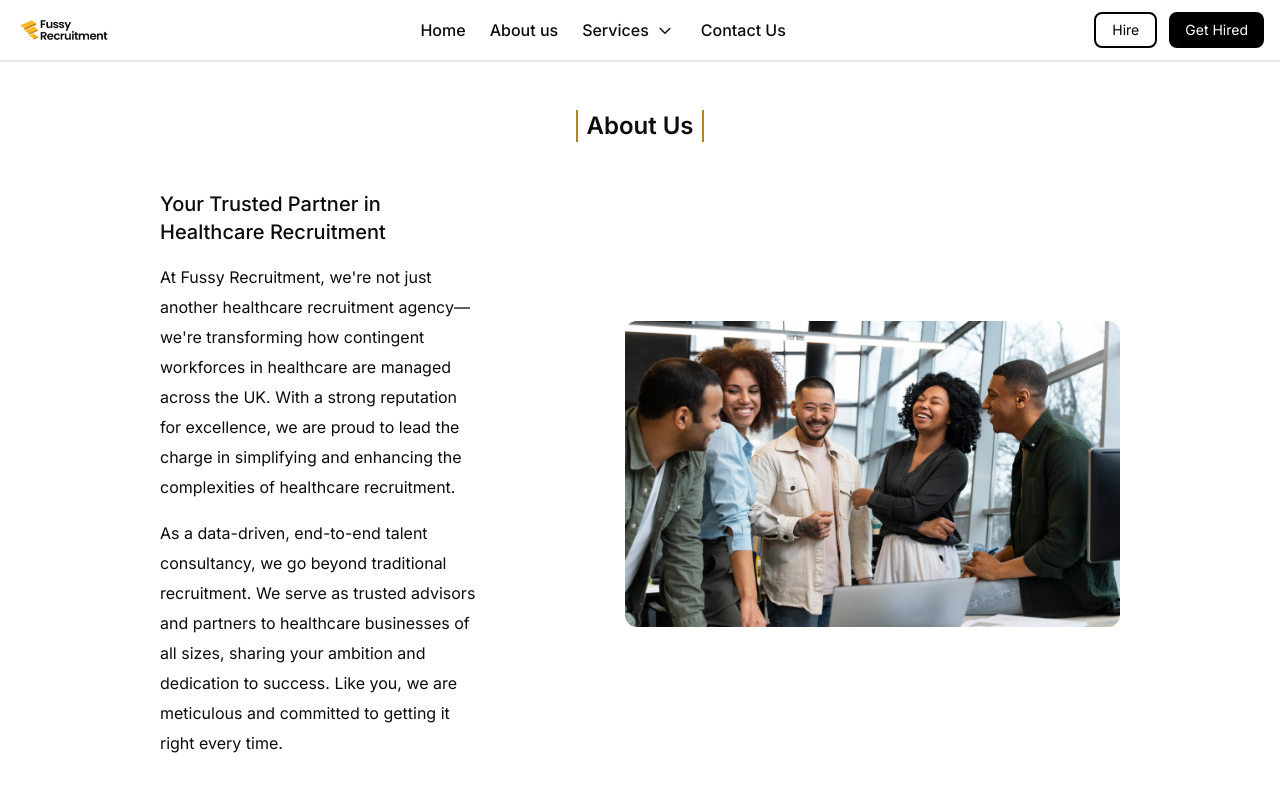
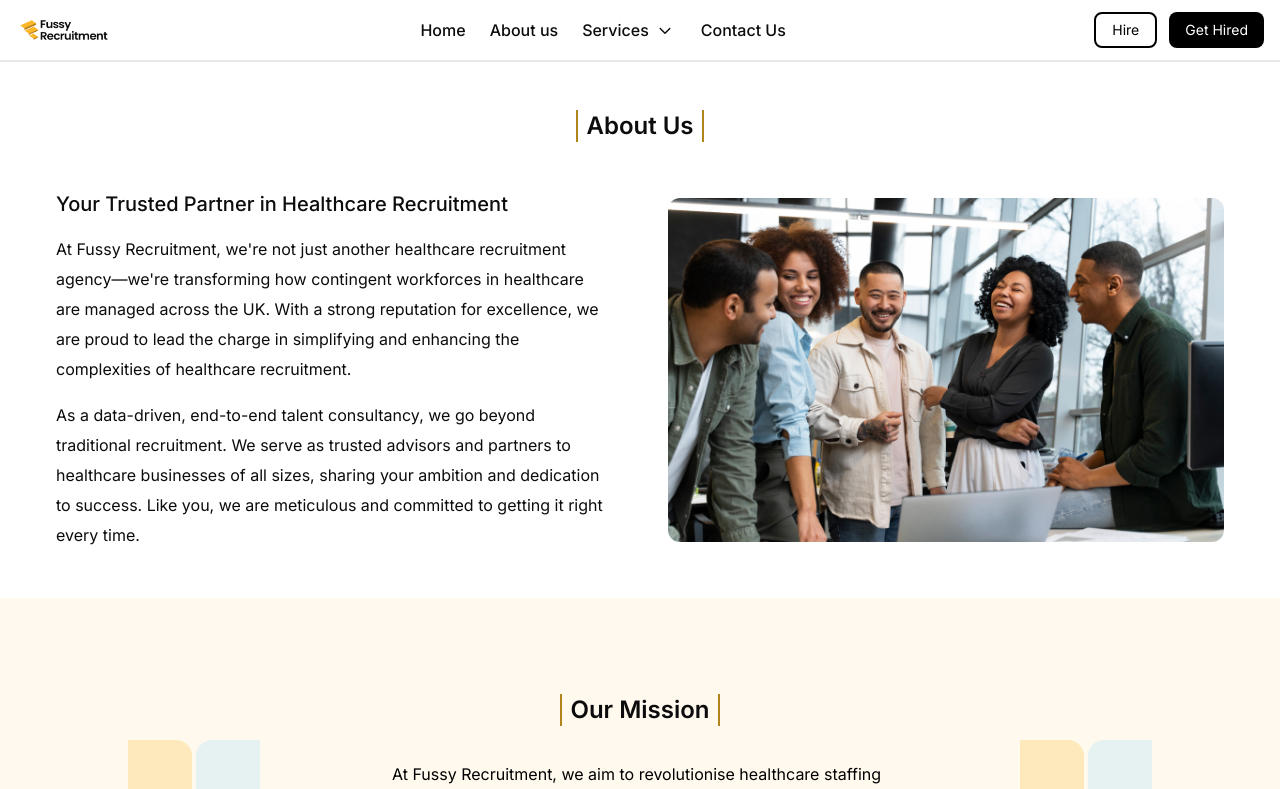
Before and after one commit to Lawdshev/fussy-recruitment, a Next.js app: page /about-us in a window 1280 px wide. Shown: the top 789 px of the page. Built offline with nearby package versions, Linux system fonts and the light colour scheme.

Commit message:
fix: deployment

```diff
--- a/src/app/about-us/page.tsx
+++ b/src/app/about-us/page.tsx
@@ -9,7 +9,7 @@ import objects from "@/assets/bodyframe/OBJECTS.png"
 import Button from "@/components/ui/button/btn";
 import { useRouter } from "next/navigation";
 
-function page() {
+function Page() {
     const router = useRouter();
   return (
     <div>
@@ -46,4 +46,4 @@ function page() {
   );
 }
 
-export default page;
+export default Page;
--- a/src/app/services/permanent-staffing/page.tsx
+++ b/src/app/services/permanent-staffing/page.tsx
@@ -12,7 +12,7 @@ import SectionWithImage from "@/components/goals/goal";
 import { useRouter } from "next/navigation";
 
 
-const page = () => {
+const Page = () => {
   const router = useRouter();
   return (
     <div>
@@ -67,4 +67,4 @@ const page = () => {
   );
 };
 
-export default page;
+export default Page;
--- a/src/app/services/recruitment-process-outsourcing/page.tsx
+++ b/src/app/services/recruitment-process-outsourcing/page.tsx
@@ -9,7 +9,7 @@ import SectionWithImage from '@/components/goals/goal';
 import { useRouter } from "next/navigation";
 
 
-const page = () => {
+const Page = () => {
     const router = useRouter();
     return (
         <div>
@@ -33,4 +33,4 @@ const page = () => {
     );
 };
 
-export default page;
+export default Page;
--- a/src/components/about/hero.tsx
+++ b/src/components/about/hero.tsx
@@ -5,21 +5,21 @@ import youth from "@/assets/about-hero/authentic-small-youthful-marketing-agency
 
 const Hero = () => {
   return (
-    <div className="bg-[#FFFFFF] py-6 md:py-12 px-8 md:px-24 lg:px-32">
+    <div className="container py-6 md:py-12 px-8 md:px-24 lg:px-32 xl:px-8 mx-auto">
       <PageTitle title="About Us" />
-      <div className="flex flex-col-reverse xl:flex-row items-center gap-8 xl:gap-36 xl:px-8 container mx-auto mt-8 lg:mt-12">
-        <div className="w-full xl:w-[40%]">
+      <div className="flex flex-col-reverse xl:flex-row items-center gap-8 xl:gap-16 xl:px-6 container mx-auto mt-8 lg:mt-12">
+        <div className="w-full xl:w-[50%]">
           <p className="text-xl font-medium text-primary-text text-center xl:text-left">
             Your Trusted Partner in Healthcare Recruitment
           </p>
-          <p className="text-primary-text my-4 leading-[30px]">
+          <p className="text-[#0C0C0C] my-4 leading-[30px]">
             At Fussy Recruitment, we&apos;re not just another healthcare
             recruitment agency—we&apos;re transforming how contingent workforces
             in healthcare are managed across the UK. With a strong reputation
             for excellence, we are proud to lead the charge in simplifying and
             enhancing the complexities of healthcare recruitment.
           </p>
-          <p className="text-primary-text leading-[30px]">
+          <p className="text-[#0C0C0C] leading-[30px]">
             As a data-driven, end-to-end talent consultancy, we go beyond
             traditional recruitment. We serve as trusted advisors and partners
             to healthcare businesses of all sizes, sharing your ambition and
--- a/src/components/recruitment-process/index.tsx
+++ b/src/components/recruitment-process/index.tsx
@@ -17,7 +17,7 @@ function Index() {
                           At Fussy Recruitment, our Recruitment Process Outsourcing (RPO) service is designed to take the hassle out of your recruitment process. By partnering with us, you can delegate all or part of your hiring activities to our expert team, gaining the benefits of increased flexibility, efficiency, and cost savings while retaining control over crucial decisions.
                       </p>
                       <p className="text-primary-text text-sm sm:text-base leading-[30px] sm:leading-[26px] lg:leading-[30px] mt-4">
-                          With over 20 years of experience in healthcare and social care recruitment, we understand the industry's complexities and compliance requirements. Our RPO service is not just about filling roles—it&apos;s about delivering suitable candidates who align with your business goals and culture.
+                          With over 20 years of experience in healthcare and social care recruitment, we understand the industry&apos;s complexities and compliance requirements. Our RPO service is not just about filling roles—it&apos;s about delivering suitable candidates who align with your business goals and culture.
                       </p>
                   </div>
                   <div className="order-1 md:order-2 col-span-1 flex items-center justify-center">
```
